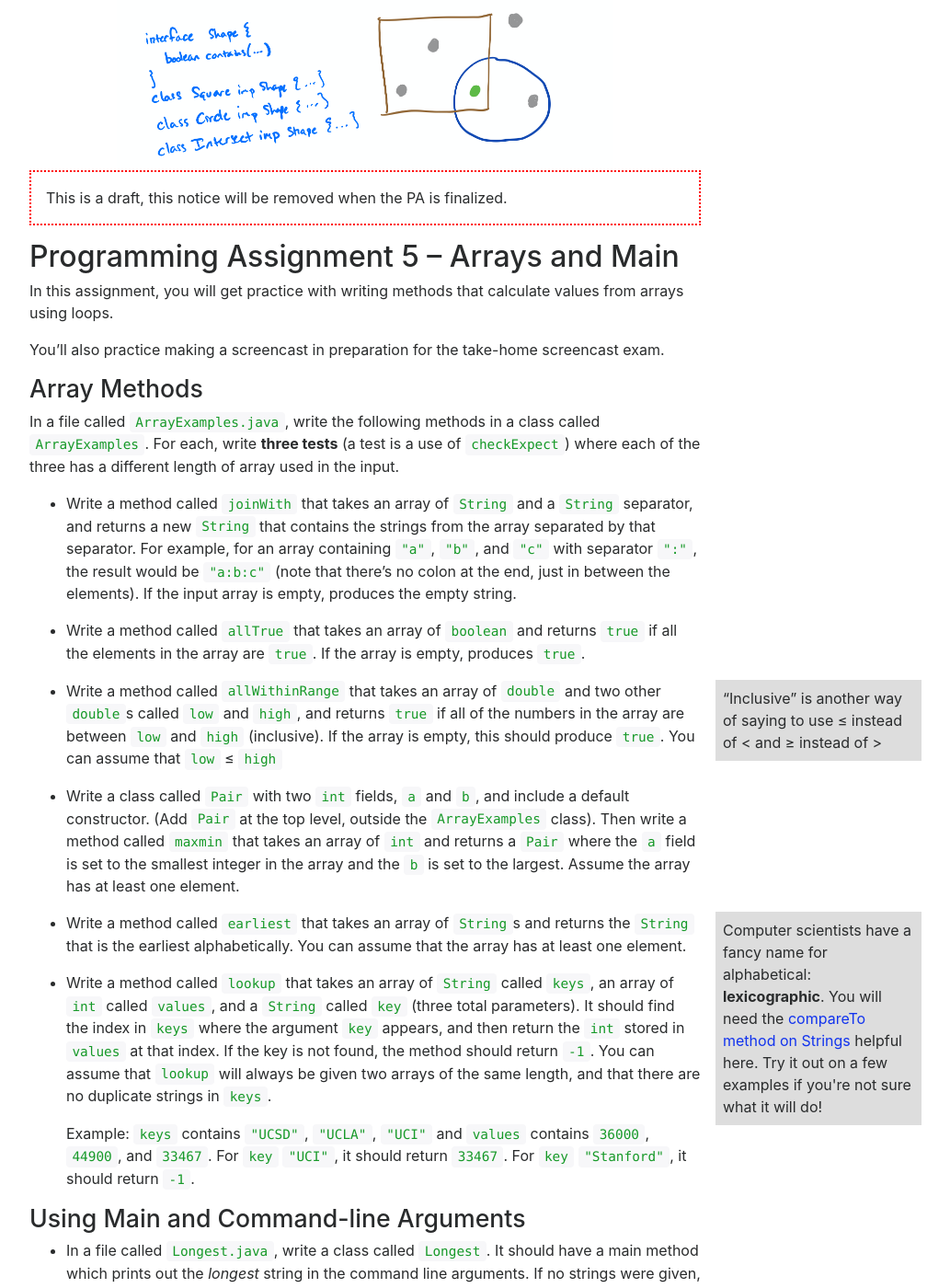
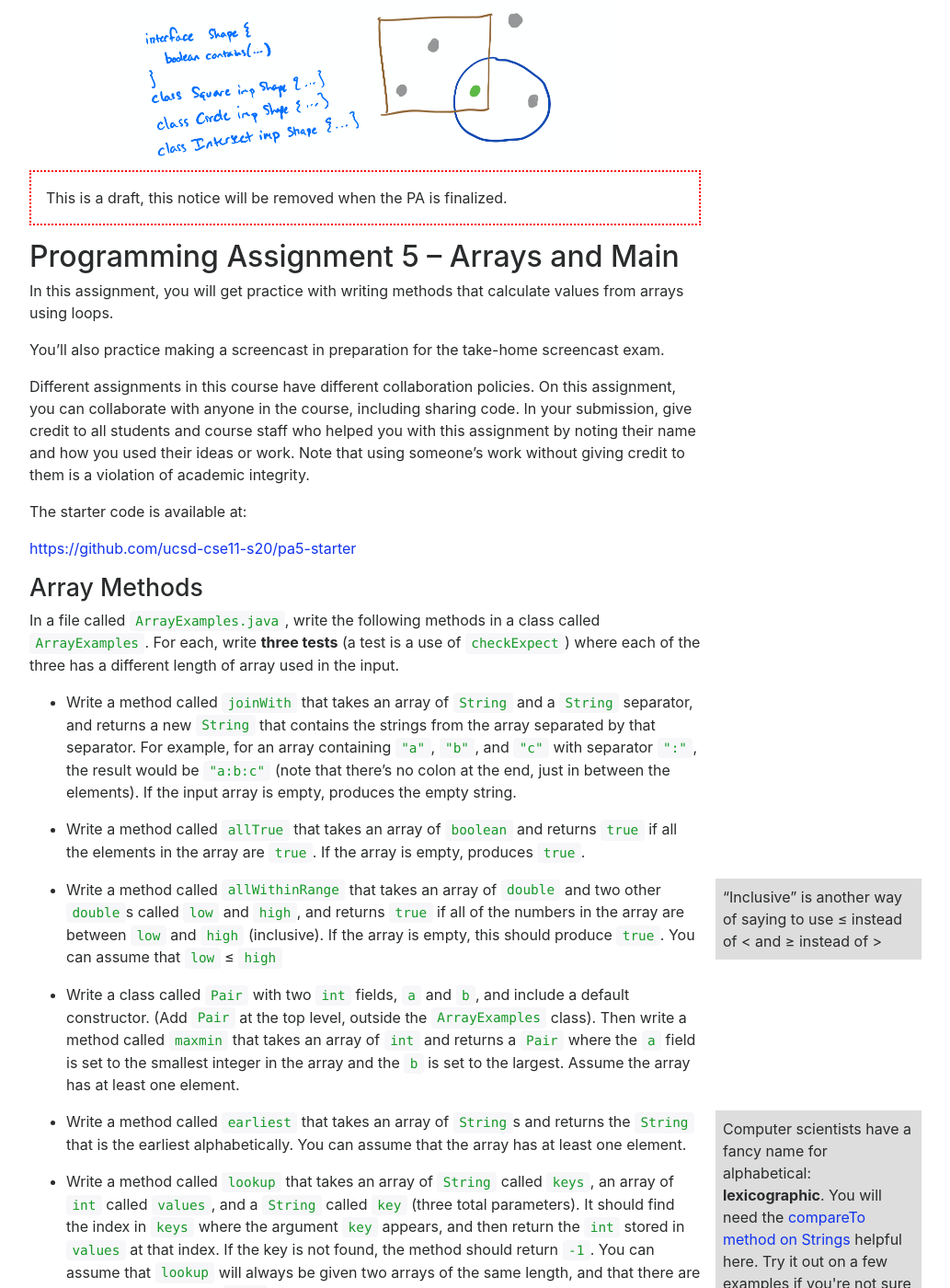
Before and after one commit to ucsd-cse11-s20/ucsd-cse11-s20.github.io, a Jekyll site: the page built from pa5/index.md, in a window 1280 px wide and 1400 px high. Shown: the whole window at 92% size, without its empty margins (243-1276 px from the left). Built offline with Jekyll 4.4.1, drawn with Linux system fonts in a browser that asks for light colours; nearby versions of some CDN libraries; some of the changed text lies outside the part shown.

Commit message:
double formatting

````diff
--- a/pa5/index.md
+++ b/pa5/index.md
@@ -15,6 +15,17 @@ values from arrays using loops.
 
 You'll also practice making a screencast in preparation for the take-home
 screencast exam.
+
+Different assignments in this course have different collaboration policies. On
+this assignment, you can collaborate with anyone in the course, including
+sharing code. In your submission, give credit to all students and course staff
+who helped you with this assignment by noting their name and how you used their
+ideas or work. Note that using someone's work without giving credit to them is
+a violation of academic integrity.
+
+The starter code is available at:
+
+[https://github.com/ucsd-cse11-s20/pa5-starter](https://github.com/ucsd-cse11-s20/pa5-starter)
 
 ## Array Methods
 
@@ -71,7 +82,7 @@ are no duplicate strings in `keys`.
 
 - In a file called `Longest.java`, write a class called `Longest`. It should
 have a main method which prints out the _longest_ string in the command line
-arguments. If no strings were given, it should print nothing. Example:
+arguments. If no arguments were given, it should print nothing. Example:
 
   ```
   $ javac Longest.java
````
Also changed, not shown: other parts of pa5/index.md (+1 -1 lines).
